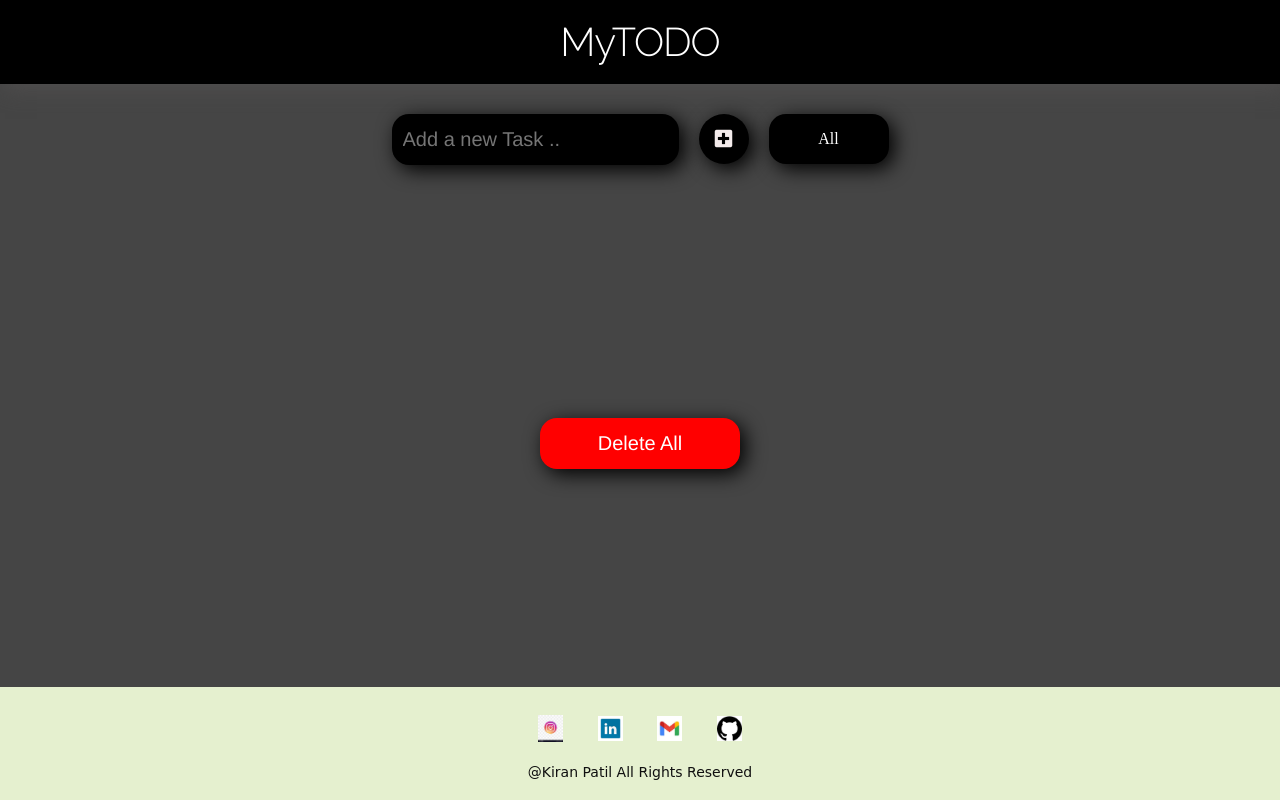
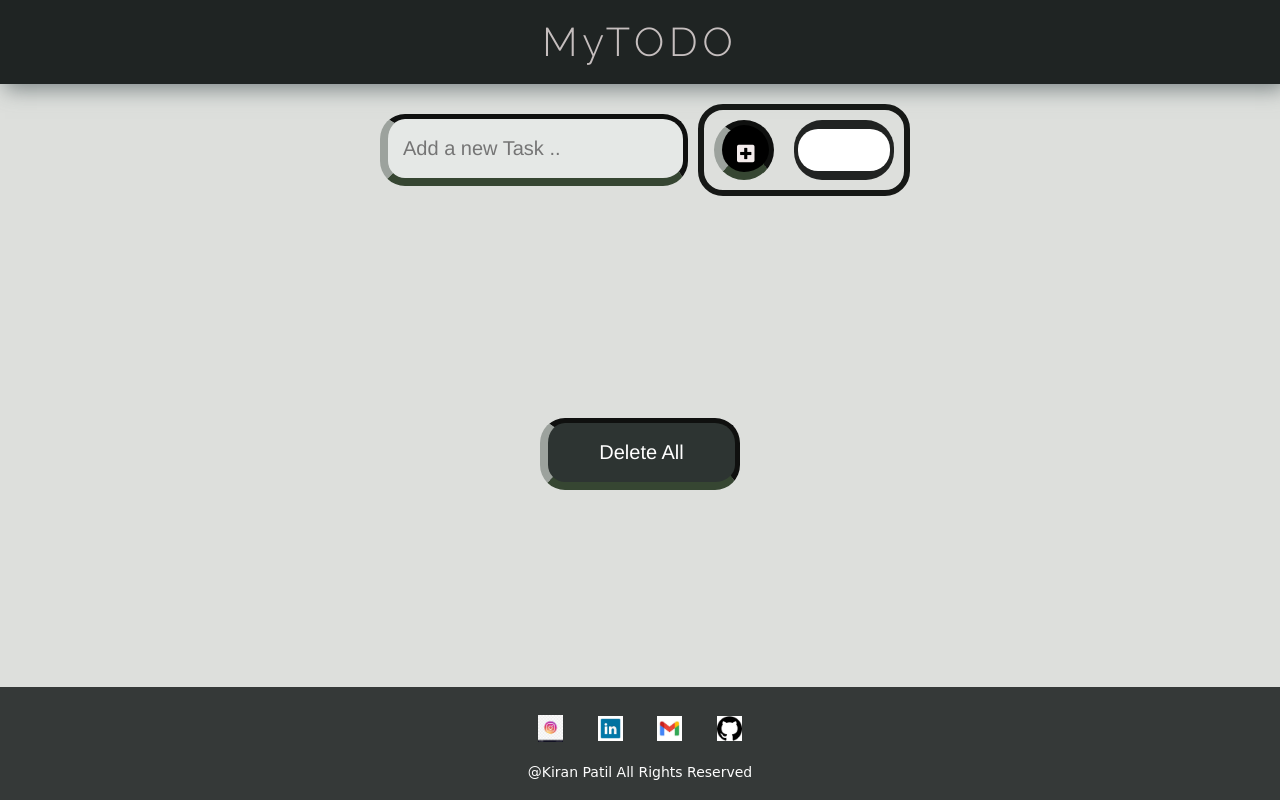
Before and after one commit to Rayyanbaig1243/TODO, a plain HTML site: page index.html in a window 1280 px wide. Drawn offline with nearby package versions, Linux system fonts and the light colour scheme.

Commit message:
CSS updated

```diff
--- a/style.css
+++ b/style.css
@@ -24,11 +24,16 @@
 }
 
 :root {
-  --black: rgb(17, 16, 16);
-  --green: rgb(97, 127, 132);
-  --backgroundBlack: rgb(150, 202, 150);
-  --white: rgb(19, 17, 17);
-  --blue: rgb(75, 75, 96);
+  --black:
+  rgb(2 2 2);
+  --green:
+  rgb(97, 127, 132);
+  --backgroundBlack:
+  rgb(150, 202, 150);
+  --white:
+  rgb(19, 17, 17);
+  --blue:
+  rgb(75, 75, 96);
 }
 
 html {
@@ -51,20 +56,20 @@ body {
   display: flex;
   color: #f3ebeb;
   flex-direction: column;
-  background-color: #e1eaea;
+  background-color: #cbd3d3;
   /* animation: 1s ease-out 0s 1 slideInFromLeft; */
 }
 
 body {
-  background-color: rgb(69, 69, 69);
-  color-scheme: var(--white);
+  background-color: rgba(197, 200, 196, 0.578);
+  color-scheme: black;
 }
 
 header {
-  letter-spacing: -1px;
-  background: #000;
-  color: rgb(255, 255, 255);
-  box-shadow: rgb(80, 78, 78) 5px 5px 20px;
+  letter-spacing: 5px;
+  background: #1f2423;
+  color: rgb(197, 190, 190);
+  box-shadow: rgba(91, 103, 104, 0.75) 5px 5px 20px;
 }
 
 header,
@@ -86,16 +91,19 @@ form button,
   font-size: 2rem;
   outline: none;
   width: fit-content;
-  background-color: rgb(0, 0, 0);
-  padding: 11px;
-  border-radius: 17px;
-  border: none;
-  box-shadow: rgb(0, 0, 0) 5px 5px 20px;
+  background-color: rgb(229 232 230);
+  padding: 15px;
+  border-radius: 25px;
+  border: 5px solid #0f100f;
+  border-bottom: 8px solid #364632;
+  border-left: 8px solid #9ca29d;
+  /* box-shadow: rgb(0, 0, 0) 5px 5px 20px; */
 }
 
 form button {
-  width: 50px;
-  height: 50px;
+  background: black;
+  width: 60px;
+  height: 60px;
   border-radius: 50px;
 }
 form button:hover {
@@ -104,7 +112,7 @@ form button:hover {
 }
 
 .delete-all {
-  background-color: red;
+  background-color: #2d3432;
   color: white;
   width: 200px;
   margin: auto auto 1.5rem;
@@ -228,8 +236,8 @@ select {
   font-size: medium;
   font-family: "Times New Roman", Times, serif;
   border-radius: 20px;
-  background-color: #000;
-  color: #fff;
+  background-color: rgb(255, 255, 255);
+  color: white;
   cursor: pointer;
 }
 
@@ -242,18 +250,24 @@ select {
   margin: 1rem;
   /* position: relative; */
   overflow: hidden;
-  background-color: #000000;
+  background: rgb(33, 35, 34);
   outline: none;
   color: #8e8de8;
   font-family: "Poppins", sans-serif;
-  width: 12rem;
-  border-radius: 17px;
-  box-shadow: rgb(0, 0, 0) 5px 5px 20px;
+  width: 10rem;
+  border-radius: 28px;
+  /* box-shadow: rgb(0, 0, 0) 5px 5px 20px; */
 }
 
 .abc {
   display: flex;
   flex-direction: row;
+  border: 5px solid rgb(17, 18, 17);
+  border-radius:25px ;
+  border: 6px solid #161816;
+  /* border-bottom: 5px solid #798777; */
+  /* border-right: 5px solid #374b33; */
+  /* border-top: 5px solid #798777; */
 }
 
 .todoform {
@@ -264,7 +278,7 @@ select {
 .footer {
   margin-top: auto;
   width: 100%;
-  background-color: #e5f0cf;
+  background-color:#353938;
   text-align: center;
   padding: 0.8rem;
   font-family: "Lobster", cursive;
@@ -307,7 +321,7 @@ select {
 }
 
 .footer-desc {
-  color: rgb(16, 16, 16);
+  color: rgb(253 253 253);
   font-size: 1em;
 }
 
```
